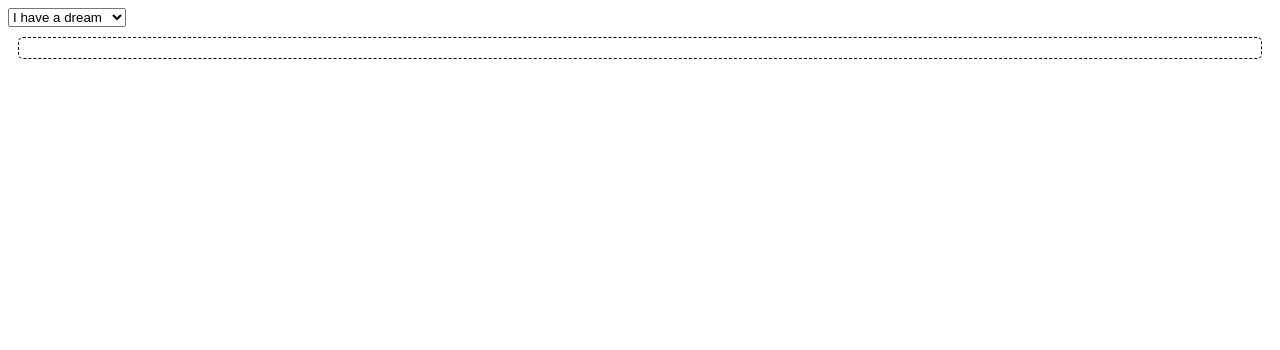
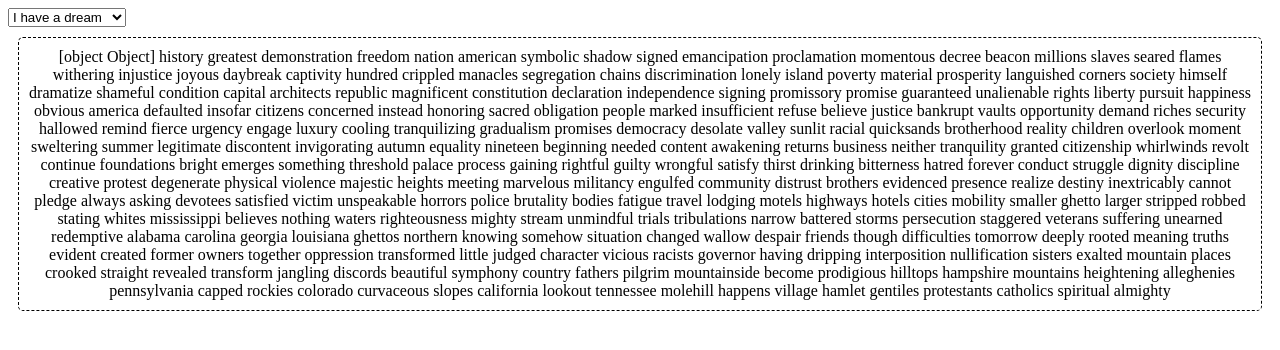
Before and after one commit to cjsmith37/AME220Fall2016, a plain HTML site: page WordCloud/public/index.html in a window 1280 px wide. Drawn offline with Linux system fonts and the light colour scheme.

Commit message:
Update index.html

```diff
--- a/WordCloud/public/index.html
+++ b/WordCloud/public/index.html
@@ -9,7 +9,7 @@
   var wordCount = {};
     var getCloudMU = function(data)
     {
-      var result = get(0).target.data;
+      var result = document.createElement("result");
 
       //write code here
 
```
